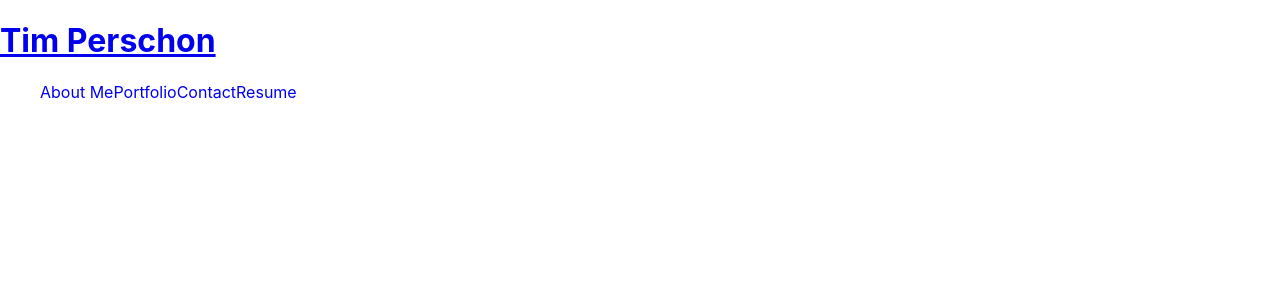
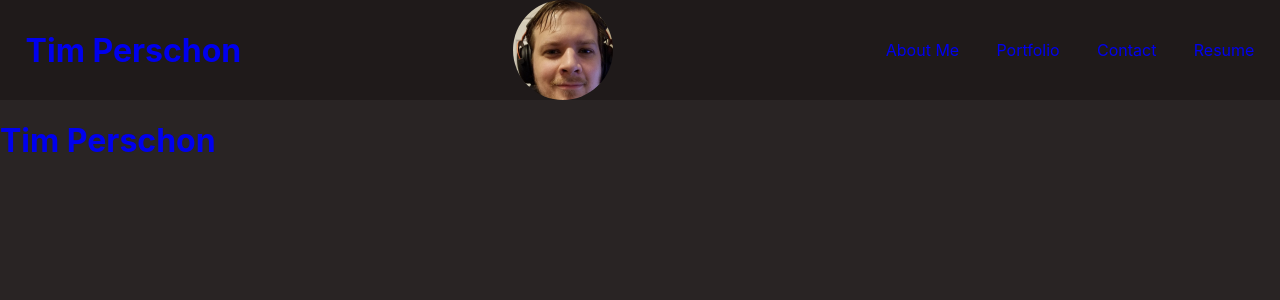
Before and after one commit to tperschon/react-portfolio, a React (Create React App) app: page / in a window 1280 px wide. Shown: the top 300 px of the page. Built offline with nearby package versions, Linux system fonts and the light colour scheme.

Commit message:
Footer started, babel with FA started

```diff
--- a/package.json
+++ b/package.json
@@ -3,9 +3,12 @@
   "version": "0.1.0",
   "private": true,
   "dependencies": {
+    "@fortawesome/fontawesome-svg-core": "^6.2.0",
+    "@fortawesome/free-solid-svg-icons": "^6.2.0",
     "@testing-library/jest-dom": "^5.16.5",
     "@testing-library/react": "^13.4.0",
     "@testing-library/user-event": "^13.5.0",
+    "babel-plugin-macros": "^3.1.0",
     "react": "^18.2.0",
     "react-dom": "^18.2.0",
     "react-router-dom": "^6.4.2",
--- a/src/App.js
+++ b/src/App.js
@@ -2,6 +2,7 @@ import React from 'react';
 import { BrowserRouter as Router, Routes, Route } from 'react-router-dom';
 import './App.css';
 import Header from './components/Header';
+import Footer from './components/Footer';
 
 function App() {
   return (
@@ -9,6 +10,9 @@ function App() {
       <div>
         <Header />
       </div>
+      <div>
+        <Footer />
+      </div>
     </Router>
   );
 }
--- /dev/null
+++ b/src/babel-plugin-macros.config.js
@@ -0,0 +1,5 @@
+module.exports = {
+    'fontawesome-svg-core': {
+      'license': 'free'
+    }
+  }
--- /dev/null
+++ b/src/babel.config.js
@@ -0,0 +1,5 @@
+module.exports = function (api) {
+    return {
+      plugins: ['macros'],
+    }
+  }
--- a/src/components/Footer/index.js
+++ b/src/components/Footer/index.js
@@ -0,0 +1,18 @@
+import React from "react";
+import { Link } from "react-router-dom";
+
+function Footer() {
+    return (
+        <footer className="footer">
+            <div className="heading-container">
+                <h1 className="heading">
+                    <Link className="heading-link" to="/">
+                        Tim Perschon
+                    </Link>
+                </h1>
+            </div>
+        </footer>
+    );
+};
+
+export default Footer;
--- a/src/components/Header/index.js
+++ b/src/components/Header/index.js
@@ -1,17 +1,19 @@
 import React from "react";
 import { Link } from "react-router-dom";
 import Nav from "../Nav";
+import portrait from '../../images/portrait400x400.png'
 
 function Header() {
     return (
-        <header className="flex-header">
+        <header className="header">
             <div className="heading-container">
-                <h1 className="main-heading">
+                <h1 className="heading">
                     <Link className="heading-link" to="/">
                         Tim Perschon
                     </Link>
                 </h1>
             </div>
+            <img src={portrait} alt="portrait of author" />
             <div className="nav-container">
                 <nav>
                     {Nav()}
--- a/src/components/Nav/index.js
+++ b/src/components/Nav/index.js
@@ -4,11 +4,11 @@ import { Link } from "react-router-dom";
 // returns jsx with the navigation bar, which should be a list of links that will be inserted into the header, with css class names to be formatted
 function Nav() {
     return (
-        <ul className="nav nav-list">
-            <li><Link className="nav nav-item" to="/aboutme">About Me</Link></li>
-            <li><Link className="nav nav-item" to="/portfolio">Portfolio</Link></li>
-            <li><Link className="nav nav-item" to="/contact">Contact</Link></li>
-            <li><Link className="nav nav-item" to="/resume">Resume</Link></li>
+        <ul className="nav-list">
+            <li><Link className="nav-item" to="/aboutme">About Me</Link></li>
+            <li><Link className="nav-item" to="/portfolio">Portfolio</Link></li>
+            <li><Link className="nav-item" to="/contact">Contact</Link></li>
+            <li><Link className="nav-item" to="/resume">Resume</Link></li>
         </ul>
     );
 };
--- a/src/index.css
+++ b/src/index.css
@@ -1,4 +1,15 @@
+:root {         /* root for variables */
+  /* color palette */
+  --strips: #2a2a69;
+  --text-light: #b9b8b4;
+  --backgrounds: #1f1a1af3;
+  --brightborder: #df9100;
+  --primary-highlight: #8b0000;
+  --secondary-hightlight: #2a85ec;
+}
+
 body {
+  background-color: var(--backgrounds);
   margin: 0;
   font-family: -apple-system, BlinkMacSystemFont, 'Segoe UI', 'Roboto', 'Oxygen',
     'Ubuntu', 'Cantarell', 'Fira Sans', 'Droid Sans', 'Helvetica Neue',
@@ -17,12 +28,44 @@ code {
 }
 
 .nav-list {
-    list-style: none;
-    list-style-type: none;
-    display: flex;
+  list-style: none;
+  list-style-type: none;
+  display: flex;
 }
 
 .nav-item {
   size: 300px;
   text-decoration: none;
 }
+
+.header {
+  width: 96%;;
+  display: flex;
+  justify-content: space-between;
+  align-items: center;
+  padding-left: 2%;
+  padding-right: 2%;
+  background-color: var(--backgrounds);
+}
+.nav-container {
+  width: 30%;
+  align-items: center;
+}
+
+.heading-link {
+  text-decoration: none;
+}
+
+.nav-list {
+  margin: 0;
+  padding: 0;
+  width: 100%;
+  display: flex;
+  justify-content: space-between;
+}
+
+.header img {
+  width: 100%; /* so image does not cause scrolling */
+  max-width:  100px; /* so image doesn't scale too large */
+  border-radius: 50%;
+}
```
Also changed, not shown: src/images/portrait400x400.png (added), 1 other file (tests, documents, lock files or other folders).
